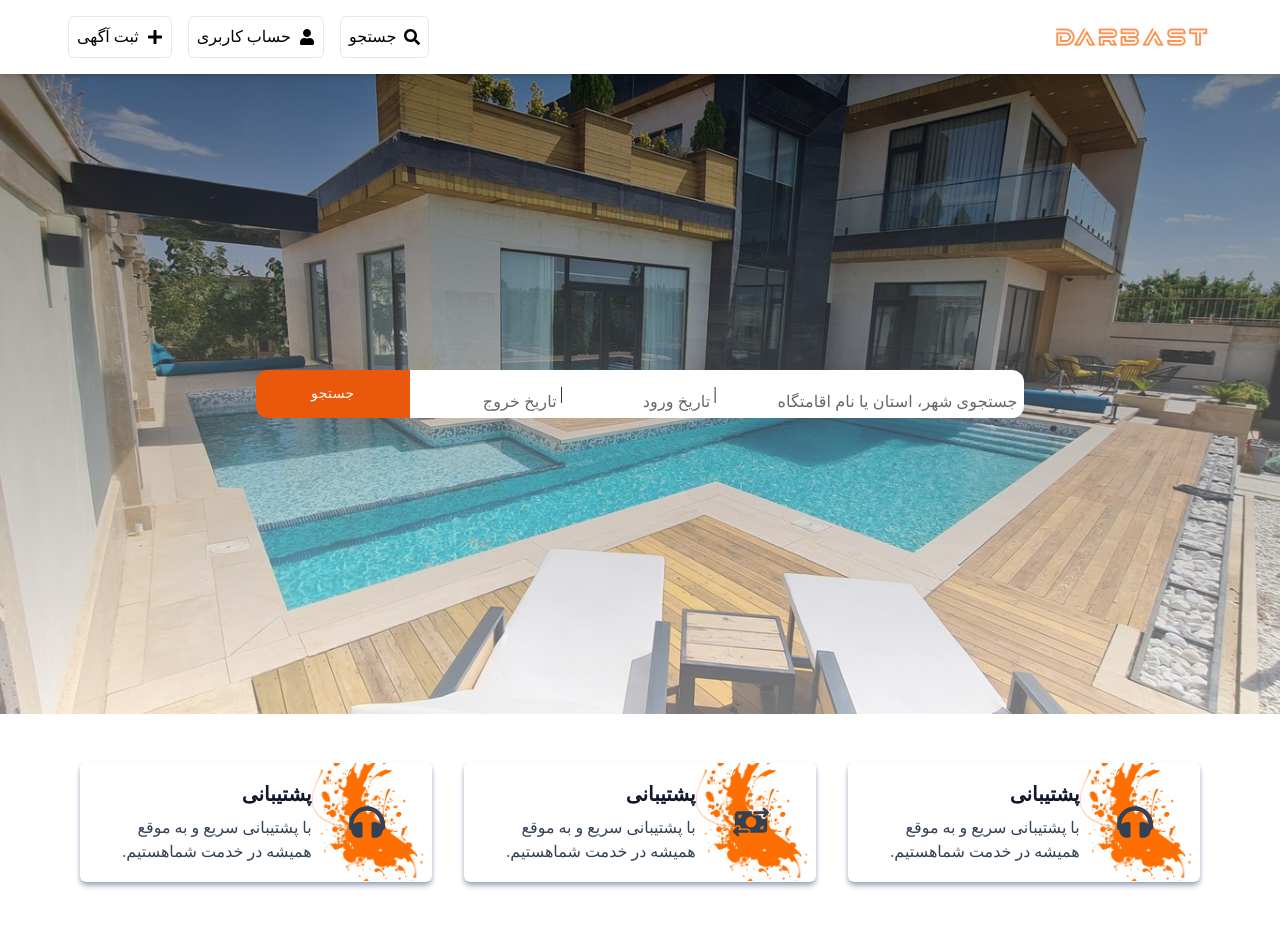
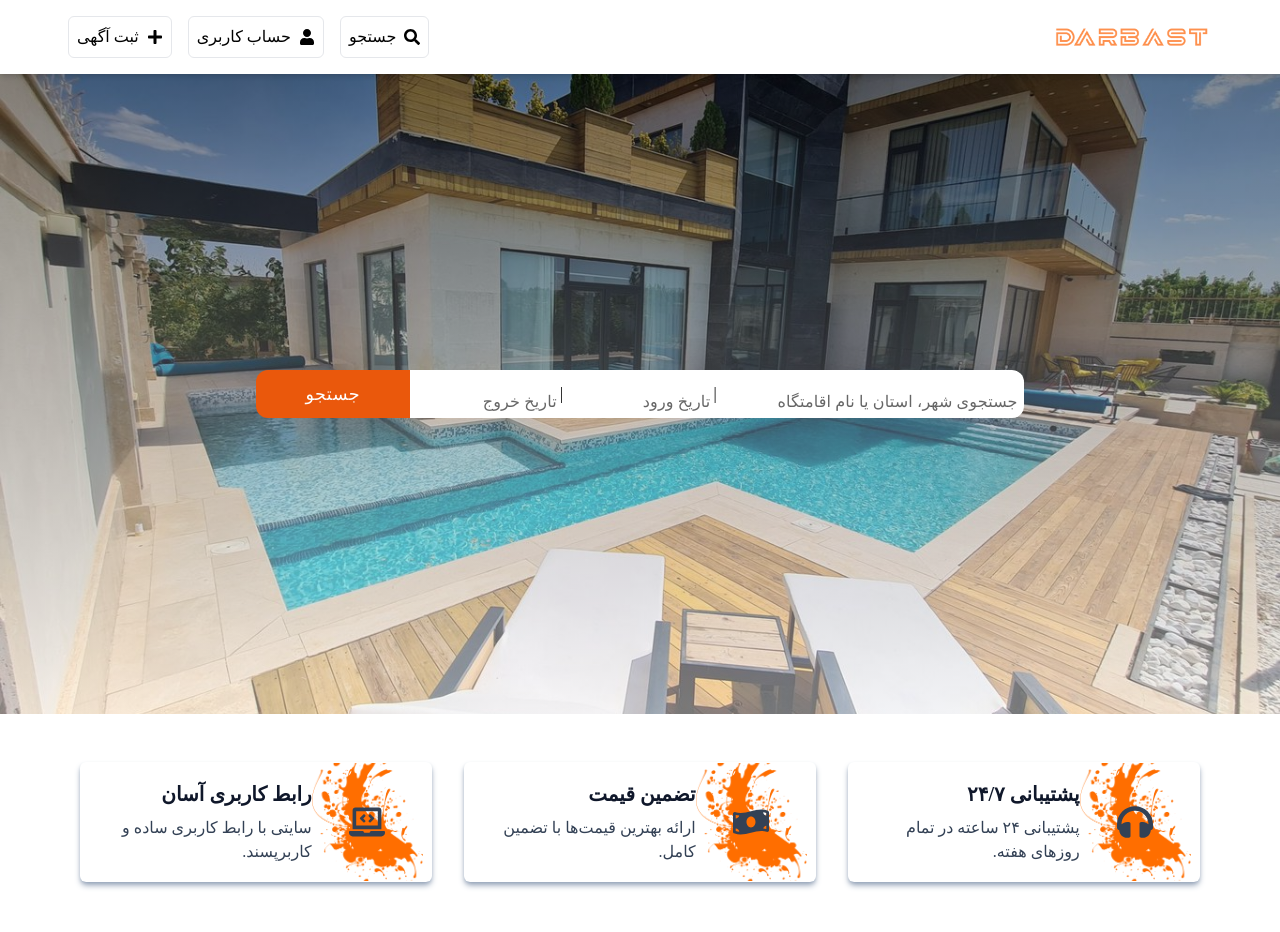
Before and after one commit to Mehran-soufi/darbast, a Next.js app: page / in a window 1280 px wide. Shown: the top 932 px of the page. Built offline with nearby package versions, Linux system fonts and the light colour scheme; data requests are answered from the project's data file; what moment-jalaali would draw is missing.

Commit message:
create not found page & error page

```diff
--- /dev/null
+++ b/src/app/_error.tsx
@@ -0,0 +1,33 @@
+"use client";
+
+import { Button } from "@mui/material";
+import { IoReload } from "react-icons/io5";
+
+import errorImg from "@/assets/error/error.png";
+import Image from "next/image";
+
+function ErrorPage() {
+  return (
+    <div className="w-full h-screen flex flex-col gap-4 justify-center items-center">
+      <Image
+        src={errorImg.src}
+        width={280}
+        height={200}
+        alt="error...."
+      />
+      <p className="lg:text-3xl sm:text-2xl text-xl text-gray-800">
+        به نظر میرسد مشکلی پیش آمده....
+      </p>
+      <Button
+        variant="contained"
+        onClick={() => window.location.reload()}
+        className="flex justify-center items-center gap-2"
+      >
+        <IoReload />
+        تلاش مجدد
+      </Button>
+    </div>
+  );
+}
+
+export default ErrorPage;
--- a/src/app/globals.css
+++ b/src/app/globals.css
@@ -160,3 +160,16 @@ body {
  .swiper-wrapper{
   padding: .5rem 0 !important;
  }
+
+ /* error page */
+ .css-74d805-MuiButtonBase-root-MuiButton-root{
+  background-color: #ea580c !important;
+  transition: 0.3s ease-in !important;
+  padding: .4rem 1.5rem !important;
+  font-family: "Iran-Yekan" !important;
+  font-size: 1.1rem !important;
+ }
+ /* error page */
+ .css-74d805-MuiButtonBase-root-MuiButton-root:hover{
+  background-color: #f97316 !important;
+ }
--- /dev/null
+++ b/src/app/not-found.tsx
@@ -0,0 +1,12 @@
+// app/404.tsx (or appropriate server-side file)
+
+export const metadata = {
+  title: "دربست | 404",
+  description: "صفحه پیدا نشد",
+};
+
+import Custom404 from "@/components/notFound/custom404"; // Import the client component
+
+export default function NotFoundPage() {
+  return <Custom404 />;
+}
--- a/src/app/page.tsx
+++ b/src/app/page.tsx
@@ -1,7 +1,9 @@
+// pages/index.tsx
 import Search from "@/components/search/Search";
 import hero from "../assets/home/hero.jpeg";
 import Slider from "@/components/slider/Slider";
 import Property from "@/components/property/Property";
+import ErrorPage from "./_error";
 
 interface Accommodation {
   id: string;
@@ -22,7 +24,7 @@ async function getAccommodations(): Promise<Accommodation[]> {
 
   if (!res.ok) {
     console.error("Failed to fetch accommodations");
-    return [];
+    throw new Error("Failed to fetch accommodations");
   }
 
   const data = await res.json();
@@ -31,6 +33,7 @@ async function getAccommodations(): Promise<Accommodation[]> {
 }
 
 export default async function Home() {
+  try {
     const accommodations = await getAccommodations();
     console.log("Accommodations in Home component:", accommodations);
 
@@ -46,4 +49,8 @@ export default async function Home() {
         <Slider data={accommodations} />
       </div>
     );
+  } catch (error) {
+    console.error("Error in Home component:", error);
+    return <ErrorPage />;
   }
+}
--- /dev/null
+++ b/src/components/notFound/custom404.tsx
@@ -0,0 +1,28 @@
+"use client";
+
+import { Button } from "@mui/material";
+import { IoHomeOutline } from "react-icons/io5";
+import notFoundImg from "@/assets/notFound/error-404.avif";
+import Image from "next/image";
+import { useRouter } from "next/navigation"; // Updated for the app directory
+
+export default function Custom404() {
+  const router = useRouter();
+
+  return (
+    <div className="w-full h-screen flex flex-col gap-4 justify-center items-center">
+      <Image src={notFoundImg.src} width={280} height={200} alt="error...." />
+      <p className="lg:text-3xl sm:text-2xl text-xl text-gray-800">
+        به نظر میرسد گم شده اید....
+      </p>
+      <Button
+        variant="contained"
+        onClick={() => router.push("/")}
+        className="flex justify-center items-center gap-2"
+      >
+        <IoHomeOutline />
+        رفتن به صفحه اصلی
+      </Button>
+    </div>
+  );
+}
--- a/src/components/property/Property.tsx
+++ b/src/components/property/Property.tsx
@@ -1,23 +1,22 @@
 import React from "react";
-import { FaHeadphones } from "react-icons/fa";
-import { FaMoneyBillTransfer } from "react-icons/fa6";
+import { FaHeadphones, FaLaptopCode, FaMoneyBillWave } from "react-icons/fa";
 import splash from "@/assets/property/spalsh.png";
 
 const propertyItems = [
     {
-    title: "پشتیبانی",
-    description: "با پشتیبانی سریع و به موقع همیشه در خدمت شماهستیم.",
+      title: "پشتیبانی ۲۴/۷",
+      description: "پشتیبانی ۲۴ ساعته در تمام روزهای هفته.",
       icon: <FaHeadphones />,
     },
     {
-    title: "پشتیبانی",
-    description: "با پشتیبانی سریع و به موقع همیشه در خدمت شماهستیم.",
-    icon: <FaMoneyBillTransfer />,
+      title: "تضمین قیمت",
+      description: "ارائه بهترین قیمت‌ها با تضمین کامل.",
+      icon: <FaMoneyBillWave />,
     },
     {
-    title: "پشتیبانی",
-    description: "با پشتیبانی سریع و به موقع همیشه در خدمت شماهستیم.",
-    icon: <FaHeadphones />,
+      title: "رابط کاربری آسان",
+      description: "سایتی با رابط کاربری ساده و کاربرپسند.",
+      icon: <FaLaptopCode />,
     },
   ];
 
--- a/src/components/slider/Slides.tsx
+++ b/src/components/slider/Slides.tsx
@@ -43,8 +43,7 @@ function Slides({ setSwiperRef, data }: SlidesProps) {
         {data.map((item) => (
           <SwiperSlide
             key={item.id}
-            className="rounded-md group overflow-hidden shadow shadow-slate-300 transition
-             duration-300 ease-in hover:shadow-md"
+            className="rounded-md group overflow-hidden shadow shadow-slate-300 transition duration-500 ease-linear hover:shadow-md hover:shadow-orange-600"
           >
             <Link href="/" className="w-full h-full overflow-hidden">
               <div
```
Also changed, not shown: src/assets/error/error.png (added), src/assets/notFound/error-404.avif (added). Lines whose indentation alone changed are shown as unchanged.
